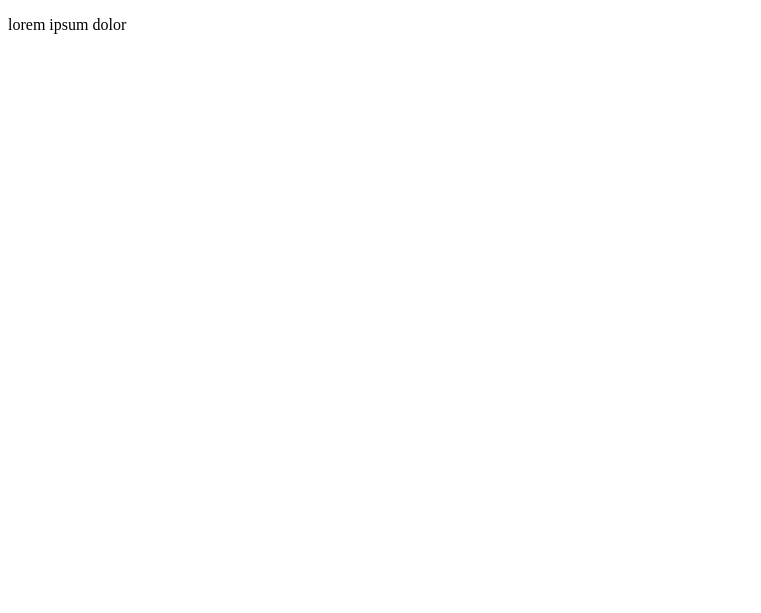
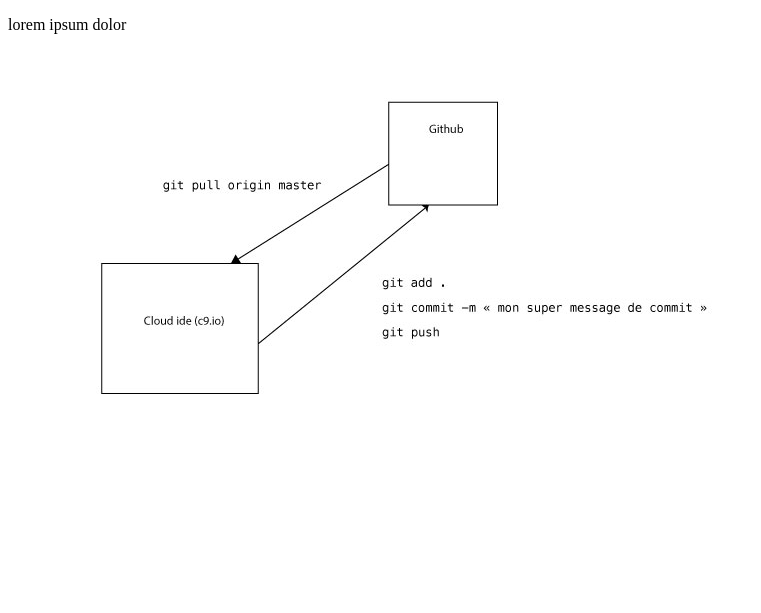
Before and after one commit to Charlotte59/testprojet, a plain HTML site: page index.html in a window 1280 px wide. Shown: the whole page, without its empty margins (0-761 px from the left). Drawn offline with Linux system fonts and the light colour scheme.

Commit message:
ajout d'une image

```diff
--- a/index.html
+++ b/index.html
@@ -5,5 +5,6 @@
     </head>
     <body>
         <p>lorem ipsum dolor </p>
+        <img src="image/git-simple.jpg"></img>
     </body>
 </html>
```
Also changed, not shown: image/git-simple.jpg (added).
